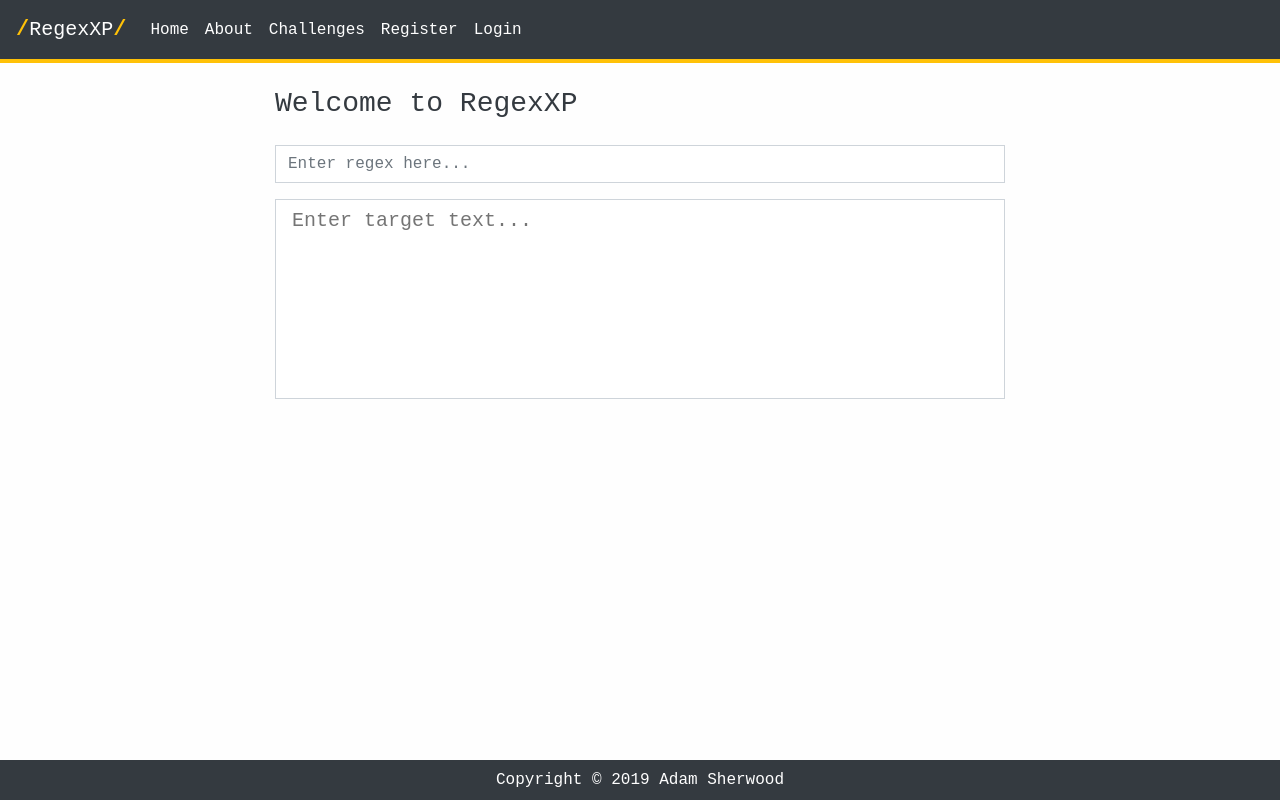
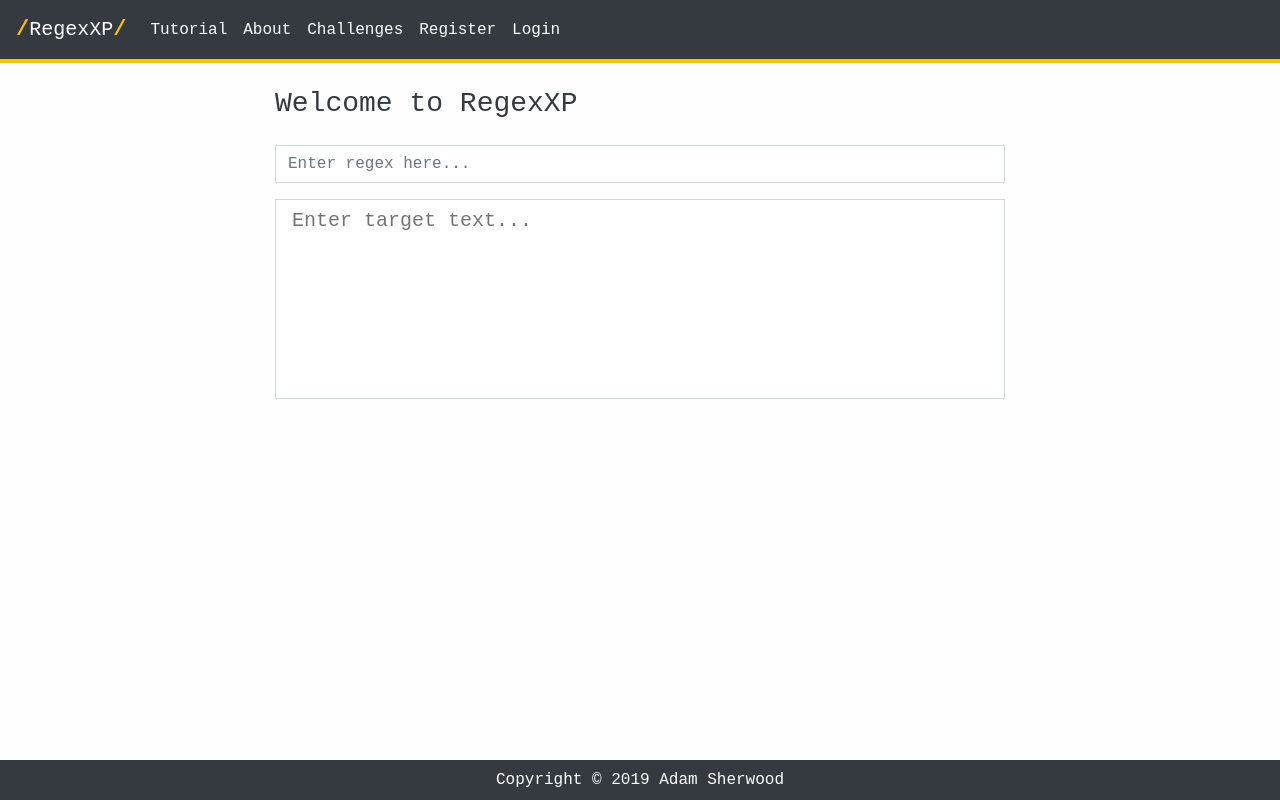
Before and after one commit to theSherwood/RegexXP, a React (Create React App) app in the folder client/: page / in a window 1280 px wide. Built offline with nearby package versions, Linux system fonts and the light colour scheme.

Commit message:
link to tutorial

```diff
--- a/client/src/components/layout/Header.js
+++ b/client/src/components/layout/Header.js
@@ -30,8 +30,8 @@ function Header(props) {
       <div className="collapse navbar-collapse" id="navbarNavDropdown">
         <ul className="navbar-nav">
           <li className="nav-item">
-            <Link className="nav-link" to="/">
-              Home
+            <Link className="nav-link" to="/user/tutorial">
+              Tutorial
             </Link>
           </li>
           <li className="nav-item">
@@ -48,7 +48,7 @@ function Header(props) {
             <Fragment>
               <li className="nav-item">
                 <Link className="nav-link" to="/create-challenge">
-                  Create Challenge
+                  Create
                 </Link>
               </li>
               <li className="nav-item">
```
